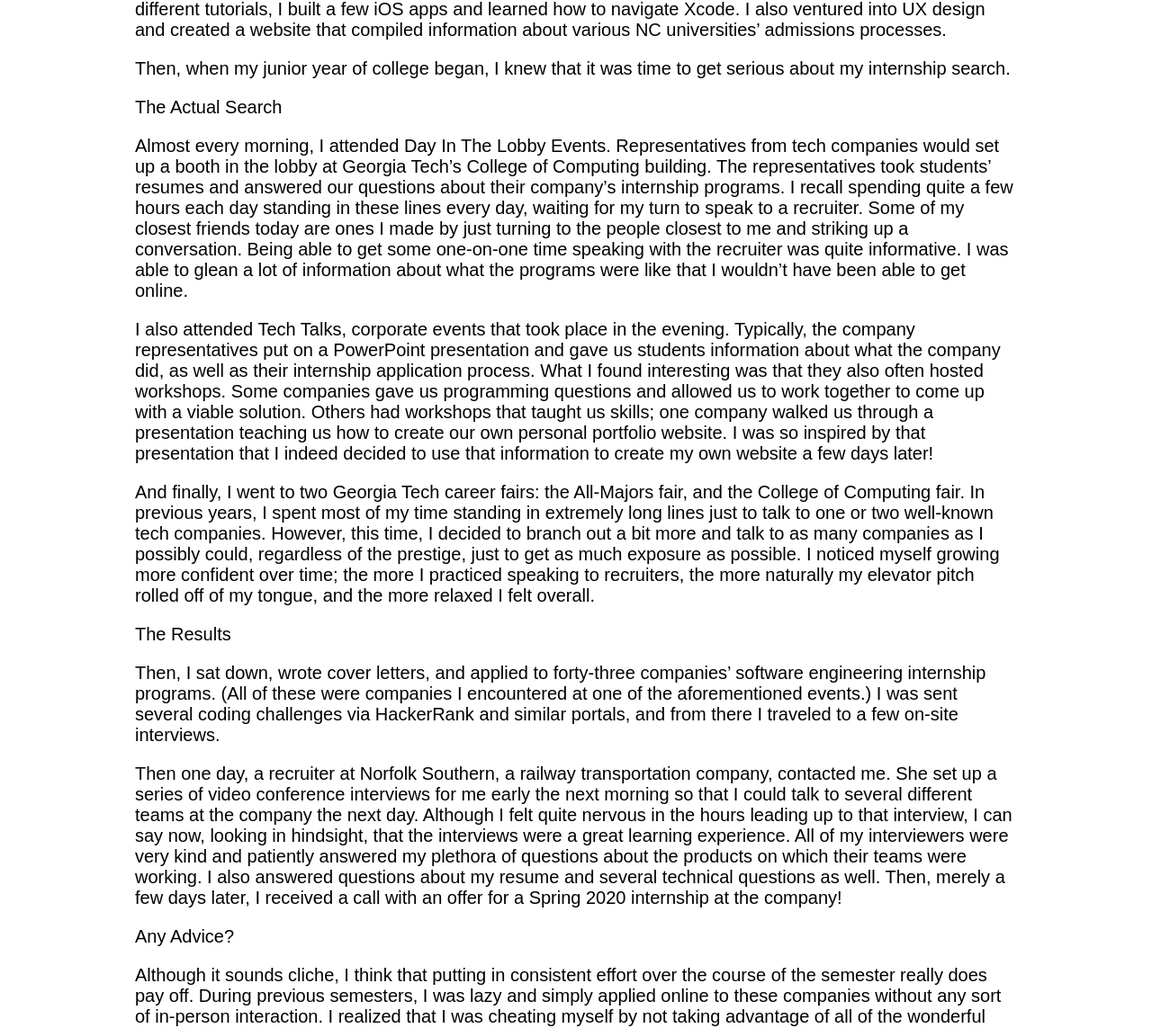
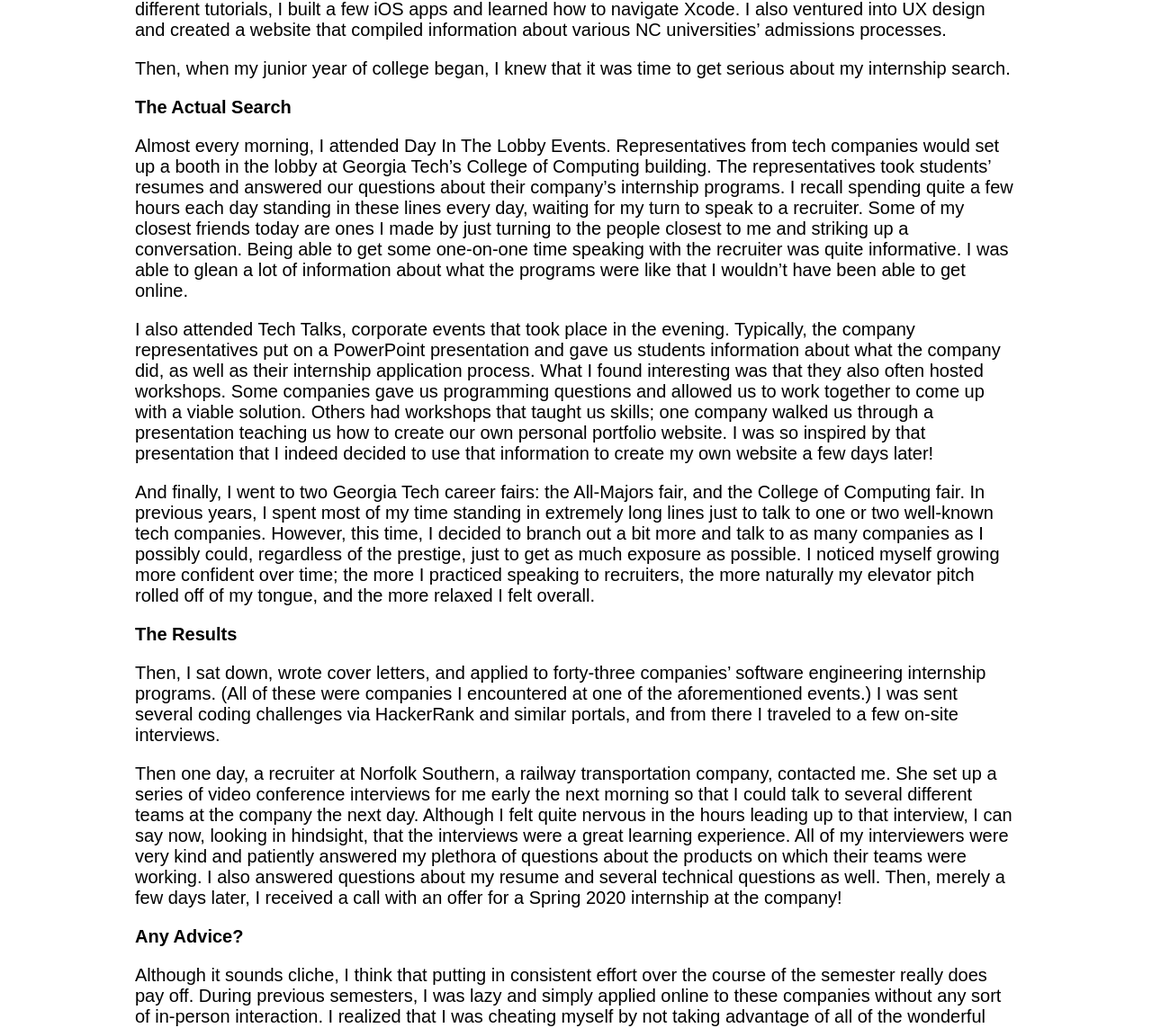
Before and after one commit to skapur12/skapur12.github.io, a Jekyll site: the page built from _posts/2020-01-02-My-Search-For-My-First-Software-Engineering-Internship.md, in a window 1280 px wide. Shown: the part 503-1646 px from the top of the page at 90% size. Built offline with Jekyll 4.4.1, drawn with Linux system fonts in a browser that asks for light colours; nearby versions of some CDN libraries; comment, search, counter and statistics services are not loaded.

Commit message:
Added bold tags

```diff
--- a/_posts/2020-01-02-My-Search-For-My-First-Software-Engineering-Internship.md
+++ b/_posts/2020-01-02-My-Search-For-My-First-Software-Engineering-Internship.md
@@ -14,7 +14,7 @@
 
 Then, when my junior year of college began, I knew that it was time to get serious about my internship search.
 
-The Actual Search
+<b> The Actual Search </b>
 
 Almost every morning, I attended Day In The Lobby Events. Representatives from tech companies would set up a booth in the lobby at Georgia Tech’s College of Computing building. The representatives took students’ resumes and answered our questions about their company’s internship programs. I recall spending quite a few hours each day standing in these lines every day, waiting for my turn to speak to a recruiter. Some of my closest friends today are ones I made by just turning to the people closest to me and striking up a conversation. Being able to get some one-on-one time speaking with the recruiter was quite informative. I was able to glean a lot of information about what the programs were like that I wouldn’t have been able to get online.
 
@@ -22,13 +22,13 @@
 
 And finally, I went to two Georgia Tech career fairs: the All-Majors fair, and the College of Computing fair. In previous years, I spent most of my time standing in extremely long lines just to talk to one or two well-known tech companies. However, this time, I decided to branch out a bit more and talk to as many companies as I possibly could, regardless of the prestige, just to get as much exposure as possible. I noticed myself growing more confident over time; the more I practiced speaking to recruiters, the more naturally my elevator pitch rolled off of my tongue, and the more relaxed I felt overall.
 
-The Results
+<b> The Results </b>
 
 Then, I sat down, wrote cover letters, and applied to forty-three companies’ software engineering internship programs. (All of these were companies I encountered at one of the aforementioned events.) I was sent several coding challenges via HackerRank and similar portals, and from there I traveled to a few on-site interviews.
 
 Then one day, a recruiter at Norfolk Southern, a railway transportation company, contacted me. She set up a series of video conference interviews for me early the next morning so that I could talk to several different teams at the company the next day. Although I felt quite nervous in the hours leading up to that interview, I can say now, looking in hindsight, that the interviews were a great learning experience. All of my interviewers were very kind and patiently answered my plethora of questions about the products on which their teams were working. I also answered questions about my resume and several technical questions as well. Then, merely a few days later, I received a call with an offer for a Spring 2020 internship at the company!
 
-Any Advice?
+<b> Any Advice? </b>
 
 Although it sounds cliche, I think that putting in consistent effort over the course of the semester really does pay off. During previous semesters, I was lazy and simply applied online to these companies without any sort of in-person interaction. I realized that I was cheating myself by not taking advantage of all of the wonderful events that allowed me to speak face-to-face with the recruiters and learn more about their companies’ internship programs. The time I spent alone practicing answering technical interview questions proved to be invaluable as well. For more specific advice on how to land your first software engineering internship, you can read my blog post here.
 
```
